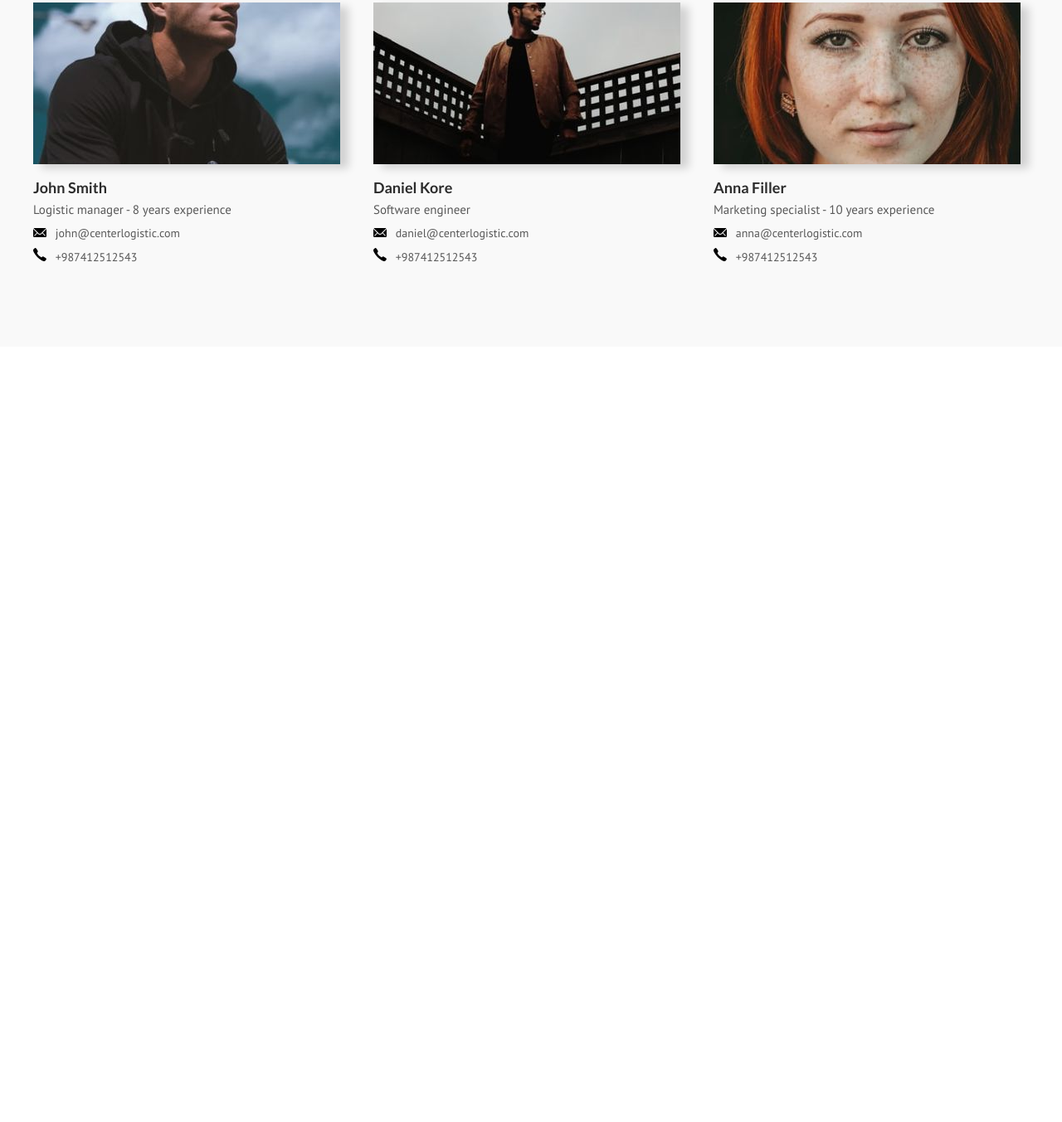
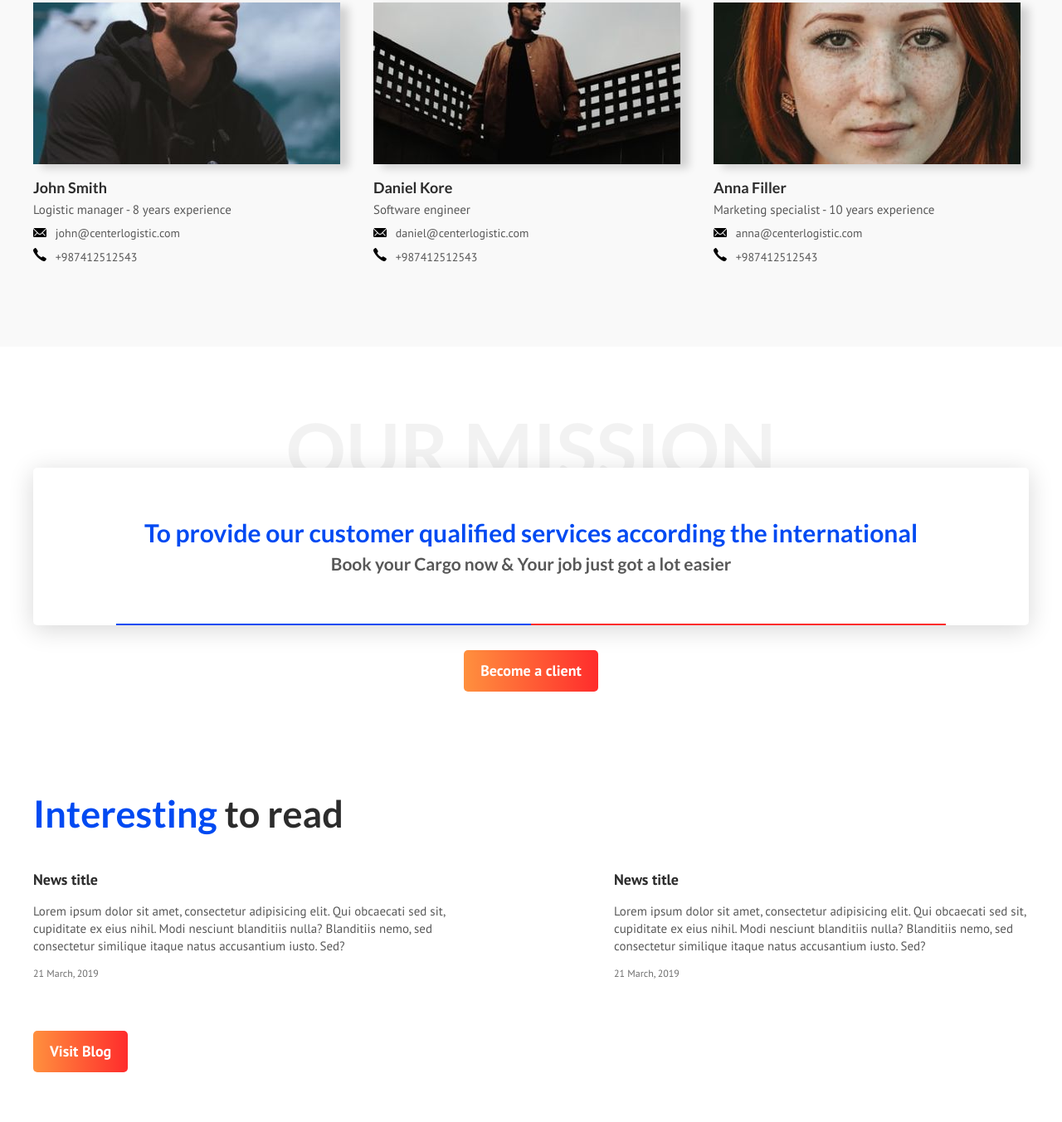
Before and after one commit to Lukmanov87/transport-company, a plain HTML site: page index.html in a window 1280 px wide. Shown: the part 2462-3815 px from the top of the page at 83% size. Before the commit the page ends 2880 px from the top, so only its background shows below. Drawn offline with Linux system fonts and the light colour scheme.

Commit message:
Блок миссии и новостей

```diff
--- /dev/null
+++ b/assets/css/blocks/mission.less
@@ -0,0 +1,57 @@
+// main: ../style.less
+.mission {
+    padding: 60px 30px;
+    margin-bottom: 30px;
+    position: relative;
+    margin-top: -40px;
+
+    background-color: @white;
+    border-radius: 5px;
+    box-shadow: 0 5px 30px rgba(0, 0, 0, .16);
+
+    text-align: center;
+    font-family: 'Lato', sans-serif;
+
+}
+
+.mission:before,
+.mission:after {
+    content: "";
+    display: block;
+    width: 41.66666%;
+    height: 2px;
+
+    position: absolute;
+    bottom: 0;
+    z-index: 1;
+}
+.mission:before {
+    background-color: @blue;
+    right: 50%;
+}
+.mission:after {
+    background-color: #FC2C2B;
+    left: 50%;
+}
+
+.mission__title {
+    margin-bottom: 5px;
+    font-size: 30px;
+    font-weight: bold;
+    color: @blue;
+    line-height: 1.2;
+}
+
+.mission__subtitle {
+    font-size: 21px;
+    color: @basic;
+}
+
+.mission-bg__title {
+    font-family: 'Lato', sans-serif;
+    font-size: 90px;
+    font-weight: bold;
+    color: rgba(0, 0, 0, 0.05);
+    text-transform: uppercase;
+    text-align: center;
+}
--- /dev/null
+++ b/assets/css/blocks/news.less
@@ -0,0 +1,42 @@
+// main: ../style.less
+.article {
+    margin-bottom: 30px;
+    display: flex;
+    flex-wrap: wrap;
+    justify-content: space-between;
+}
+
+.article__item {
+    margin-bottom: 30px;
+    width: 100%;
+    max-width: 500px;
+}
+
+.article__title {
+    margin-bottom: 15px;
+    font-size: 18px;
+    font-weight: bold;
+    color: @text-col;
+}
+
+.article__title a {
+    text-decoration: none;
+    color: inherit;
+}
+
+.article__title a:hover {
+    text-decoration: underline;
+}
+
+.article__text {
+    margin-bottom: 15px;
+    font-size: @text;
+    color: @basic;
+
+}
+
+.article__date {
+    display: block;
+    font-size: 12px;
+    color: #6E6E6E;
+}
--- a/assets/css/style.less
+++ b/assets/css/style.less
@@ -32,11 +32,16 @@ p {
     height: auto;
 } // для адаптивности картинок
 
+.text-center {
+    text-align: center;
+}
+
 *,
 *:before,
 *:after {
     box-sizing: border-box;
 }
+
 
 
 @import "../css/container";
@@ -49,3 +54,5 @@ p {
 @import "../css/blocks/clients";
 @import "../css/blocks/benefits";
 @import "../css/blocks/team";
+@import "../css/blocks/mission";
+@import "../css/blocks/news";
--- a/index.html
+++ b/index.html
@@ -266,5 +266,47 @@
             </div> <!--/.team-->
         </div> <!--/container-->
     </section> <!--/team-->
+    <!--mission-->
+    <section class="section">
+        <div class="container">
+            <h2 class="mission-bg__title">Our mission</h2>
+            <div class="mission">
+                <h3 class="mission__title">To provide our customer qualified services according the international</h3>
+                <h4 class="mission__subtitle">Book your Cargo now &amp; Your job just got a lot easier</h4>
+            </div>
+            <div class="text-center">
+                <button  class="btn btn--orange"type="button">Become a client
+                </button>
+            </div>
+        </div>
+    </section> <!--/mission-->
+    <!--articles-->
+    <section class="section">
+        <div class="container">
+            <h2 class="section__title"><span class="section__title-blue">Interesting</span> to read</h2>
+            <div class="article">
+                <article class="article__item">
+                    <h4 class="article__title">
+                        <a href="">News title</a>
+                    </h4>
+                    <div class="article__text">
+                        <p>Lorem ipsum dolor sit amet, consectetur adipisicing elit. Qui obcaecati sed sit, cupiditate ex eius nihil. Modi nesciunt blanditiis nulla? Blanditiis nemo, sed consectetur similique itaque natus accusantium iusto. Sed?</p>
+                    </div>
+                    <time class="article__date" pubdate="21-03-2019">21 March, 2019</time>
+                </article>
+                <article class="article__item">
+                    <h4 class="article__title">
+                        <a href="">News title</a>
+                    </h4>
+                    <div class="article__text">
+                        <p>Lorem ipsum dolor sit amet, consectetur adipisicing elit. Qui obcaecati sed sit, cupiditate ex eius nihil. Modi nesciunt blanditiis nulla? Blanditiis nemo, sed consectetur similique itaque natus accusantium iusto. Sed?</p>
+                    </div>
+                    <time class="article__date" pubdate="21-03-2019">21 March, 2019</time>
+                </article>
+
+            </div>
+            <button class="btn btn--orange"type="button">Visit Blog</button>
+        </div> <!--/container-->
+    </section> <!--/articles-->
 </body>
 </html>
```
Also changed, not shown: assets/css/style.css.
